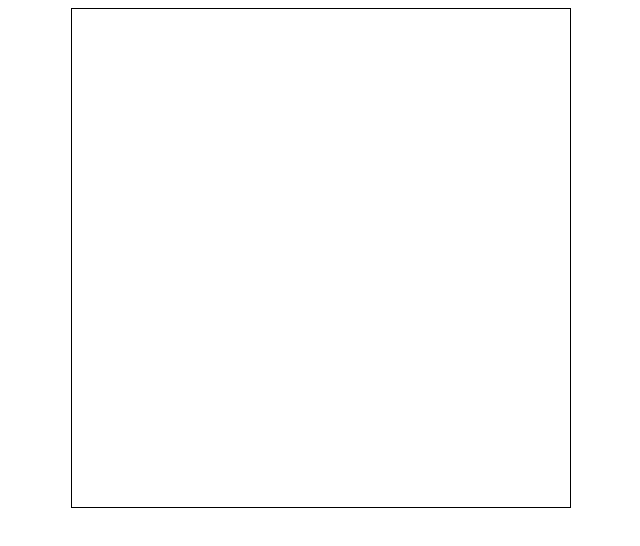
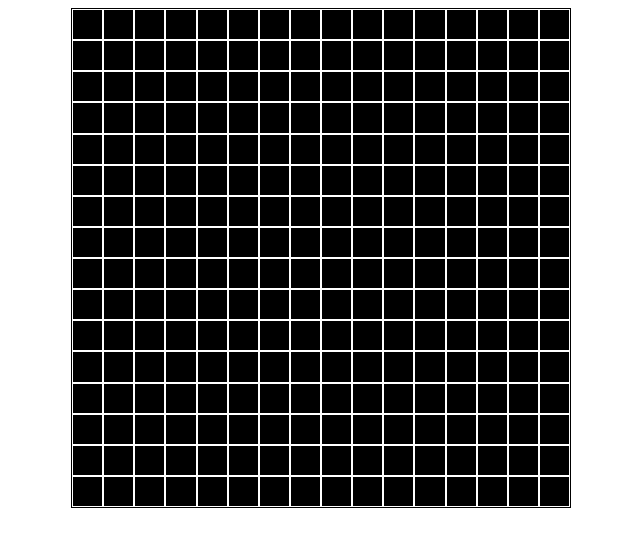
Before and after one commit to Wilmer-N/etch-a-scetch, a plain HTML site: page index.html in a window 1280 px wide. Shown: the whole page, without its empty margins (319-959 px from the left). Drawn offline with Linux system fonts and the light colour scheme.

Commit message:
I now have a container with js created divs

```diff
--- a/javascript.js
+++ b/javascript.js
@@ -1,4 +1,6 @@
 const container = document.querySelector(".container")
-const newDiv = document.createElement("div")
-
-container.appendChild(newDiv)
+for(let i = 0; i < 16**2; i++){
+    const newDiv = document.createElement("div")
+    newDiv.classList = ("black")
+    container.appendChild(newDiv)
+}
--- a/style.css
+++ b/style.css
@@ -7,11 +7,14 @@
     height: 500px;
     margin: 0 auto;
     border: solid black 1px;
+    display: flex;
+    flex-wrap: wrap;
 }
 .black{
     background-color: black;
+    border: solid white 1px;
 }
-.container.div{
-    width: 30px;
-    height: 30px;
+.container > div{
+    width: calc(100% / 16); /* the 16 here is x and needs to change*/
+    height: calc(100% / 16);
 }
```
